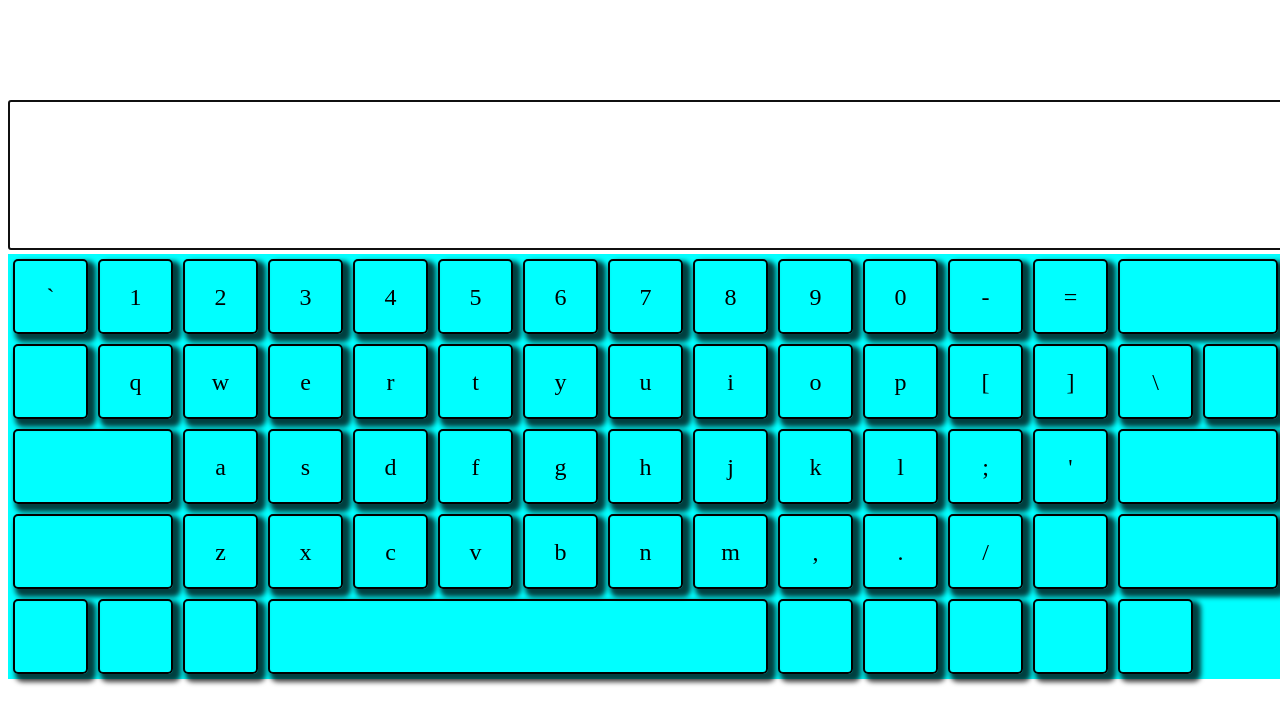
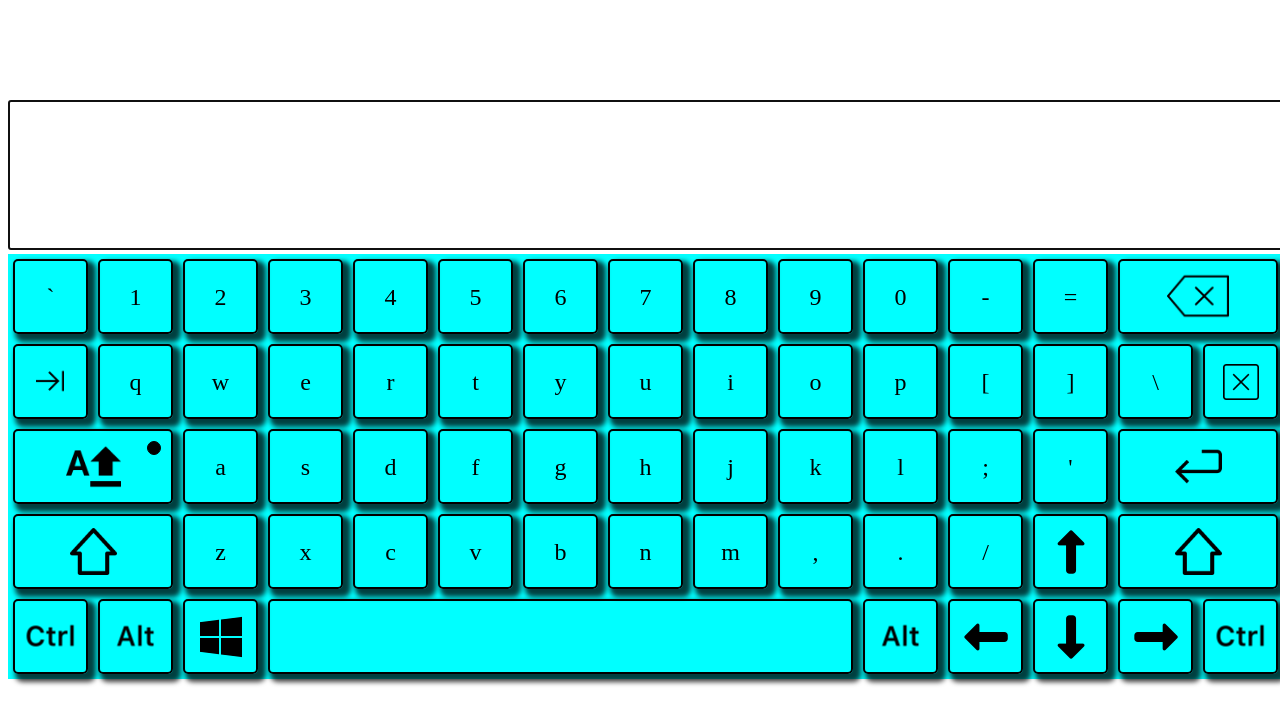
Before and after one commit to torchik-slava/Virtual-Keyboard, a website: page index.html in a window 1280 px wide. Drawn offline with Linux system fonts and the light colour scheme.

Commit message:
feat: add icons to keyboard

```diff
--- a/src/style.css
+++ b/src/style.css
@@ -25,34 +25,109 @@
   border-radius: 5px;
   text-align: center;
   vertical-align: middle;
+  font-size: 24px;
   line-height: 73px;
   box-shadow: 5px 5px 5px 3px rgba(0,0,0,0.75);
   cursor: pointer;
   user-select: none;
+  transition: border, 0.2s;
+}
+
+.pressed {
+  box-shadow: inset 2px 2px 2px 1px rgba(0,0,0,0.75);
+  border-radius: 36.5px;
 }
 
 .button:hover, .long_button:hover, .space:hover {
-  border-color: yellow;
+  border-color: lawngreen;
 }
 
 .button {
   width: 75px;
   height: 75px;
-  font-size: 24px;
 }
 
 .long_button {
+  position: relative;
   width: 160px;
   height: 75px;
-  font-size: 20px;
+}
+
+#CapsLock::after {
+  content: "";
+  position: absolute;
+  top: 10px;
+  right: 10px;
+  width: 12px;
+  height: 12px;
+  border: 1px solid black;
+  border-radius: 50%;
+  background-color: black;
+}
+
+#CapsLock.on::after {
+  background-color: lawngreen;
 }
 
 .space {
-  width: 500px;
+  width: 585px;
   height: 75px;
-  font-size: 20px;
 }
 
-.pressed {
-  box-shadow: inset 2px 2px 2px 1px rgba(0,0,0,0.75);;
+#Backspace {
+  background: url(img/backspace.png) center no-repeat;
+  background-size: 40%;
 }
+
+#ArrowUp {
+  background: url(img/up.png) center no-repeat;
+}
+
+#ArrowDown {
+  background: url(img/down.png) center no-repeat;
+}
+
+#ArrowLeft {
+  background: url(img/left.png) center no-repeat;
+}
+
+#ArrowRight {
+  background: url(img/right.png) center no-repeat;
+}
+
+#Enter {
+  background: url(img/enter.png) center no-repeat;
+  background-size: 30%;
+}
+
+#Tab {
+  background: url(img/tab.png) center no-repeat;
+  background-size: 40%;
+}
+
+#Delete {
+  background: url(img/delete.png) center no-repeat;
+  background-size: 50%;
+}
+
+#ShiftRight, #ShiftLeft {
+  background: url(img/shift.png) center no-repeat;
+  background-size: 30%;
+}
+
+#ControlRight, #ControlLeft {
+  background: url(img/ctrl.png) center no-repeat;
+}
+
+#AltRight, #AltLeft {
+  background: url(img/alt.png) center no-repeat;
+}
+
+#CapsLock {
+  background: url(img/capslock.png) center no-repeat;
+  background-size: 35%;
+}
+
+#MetaLeft {
+  background: url(img/win.png) center no-repeat;
+}
```
